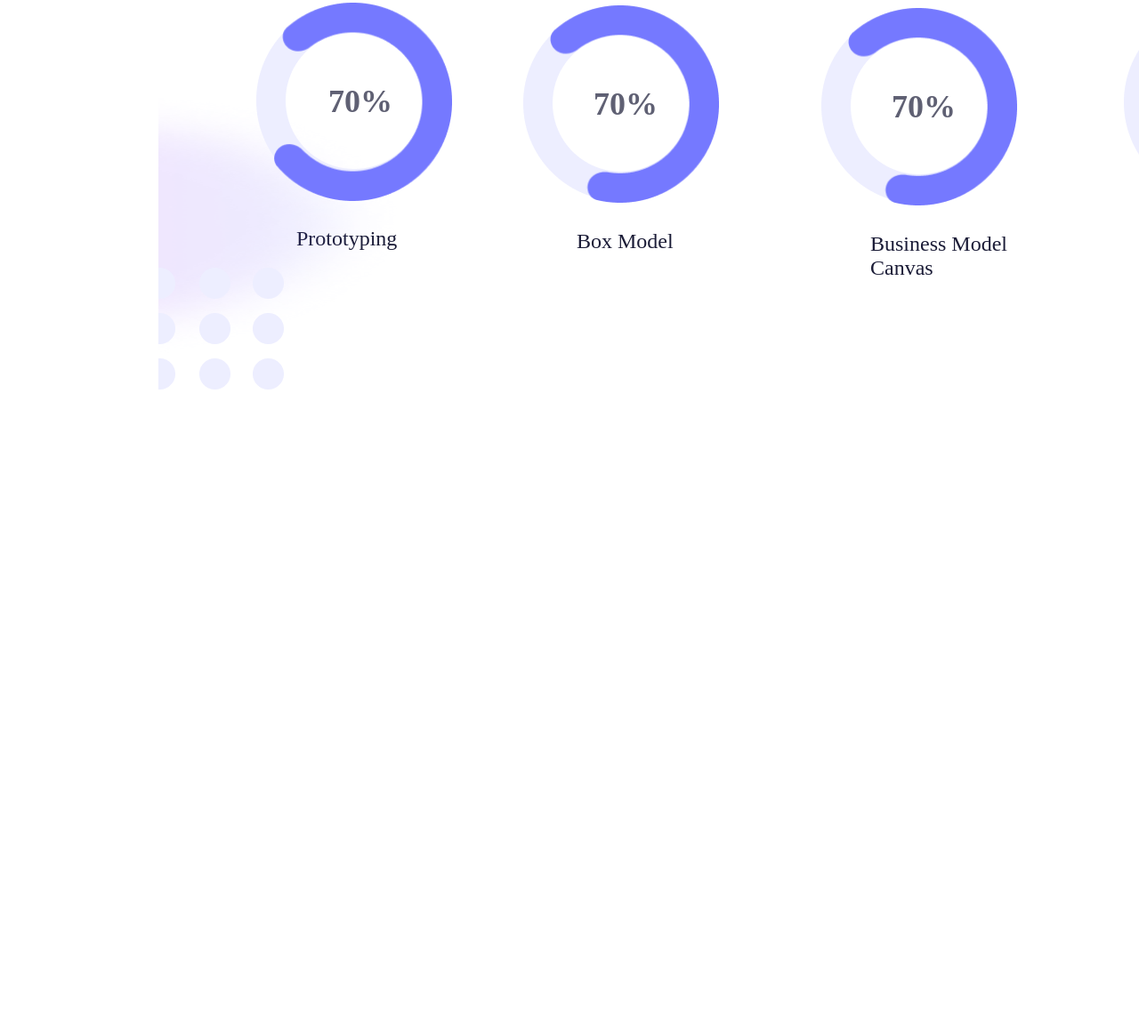
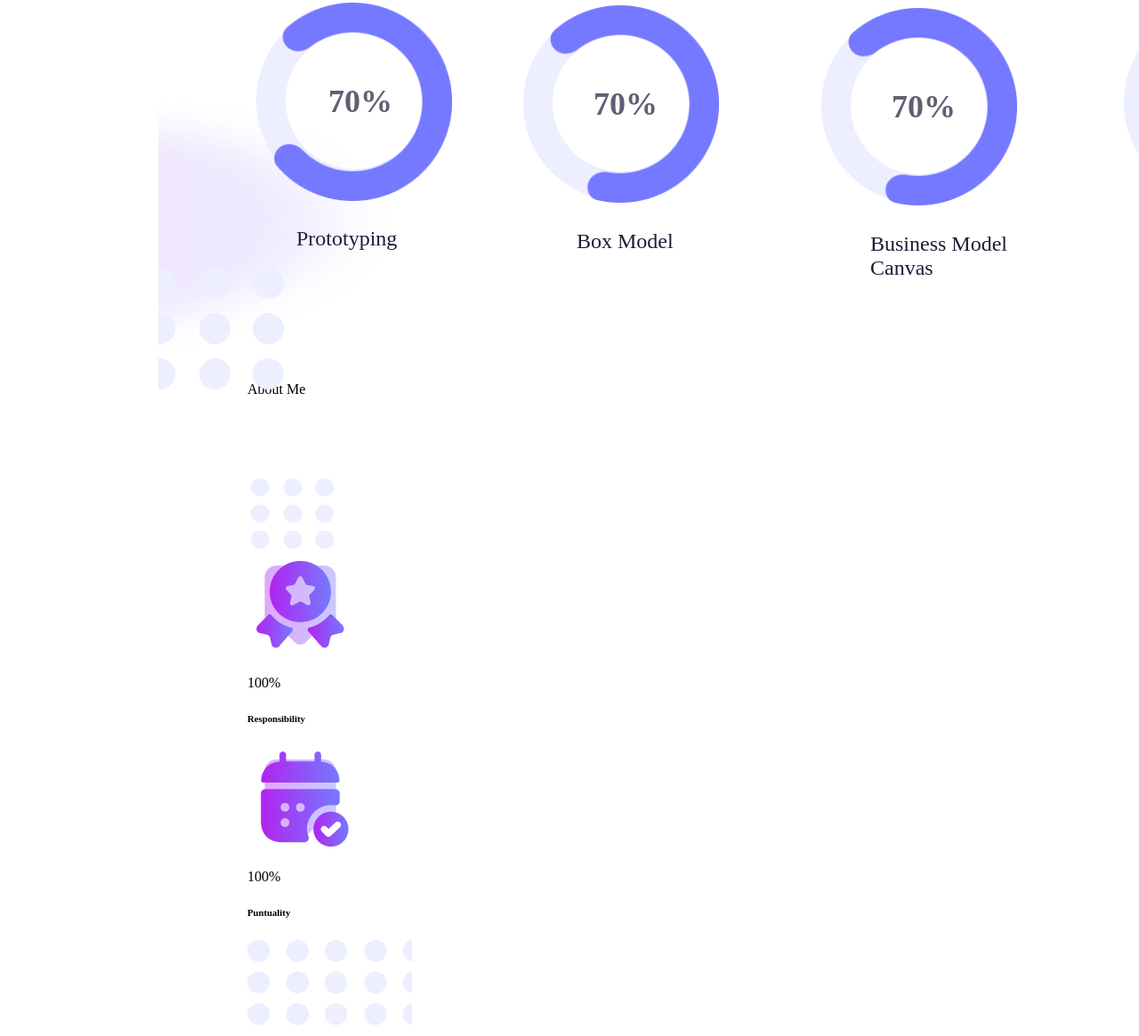
Before and after one commit to abdunazarovs/figmaportfolion1, a plain HTML site: page index.html in a window 1280 px wide. Shown: the part 1679-2844 px from the top of the page at 89% size. Before the commit the page ends 2117 px from the top, so only its background shows below. Drawn offline with Linux system fonts and the light colour scheme.

Commit message:
about me done

```diff
--- a/index.html
+++ b/index.html
@@ -125,6 +125,31 @@
 
         </div>
     </section>
+
+    <section id="aboutme">
+        <div class="container">
+            <p class="atitle">
+                About Me
+            </p>
+            <img src="aboutpatron.png" alt="abputpatron">
+            <img src="Highlight_04.png" alt="">
+            <div class="aboutcards">
+                <div class="respons">
+                     <img src="Icono.png" alt="iconong">
+                     <p>100%</p>
+                     <h6>Responsibility</h6>
+                </div>
+
+                <div class="puntual">
+                    <img src="puntual.png" alt="puntualng">
+                    <p>100%</p>
+                    <h6>Puntuality</h6>
+               </div>
+
+            </div>
+            <img src="patronme.png" alt="patron">
+        </div>
+    </section>
 </body>
 
 </html>
```
Also changed, not shown: Highlight_04.png (added), Icono.png (added), aboutpatron.png (added), patronme.png (added), puntual.png (added).
